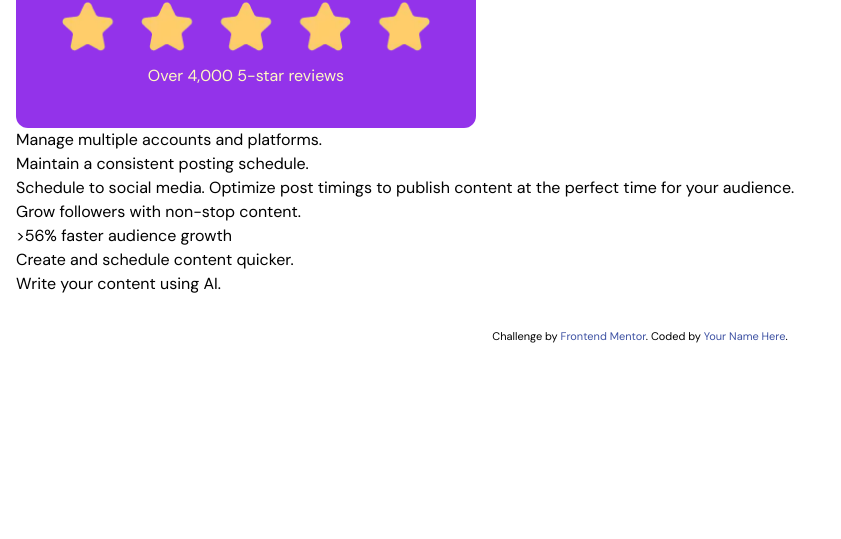
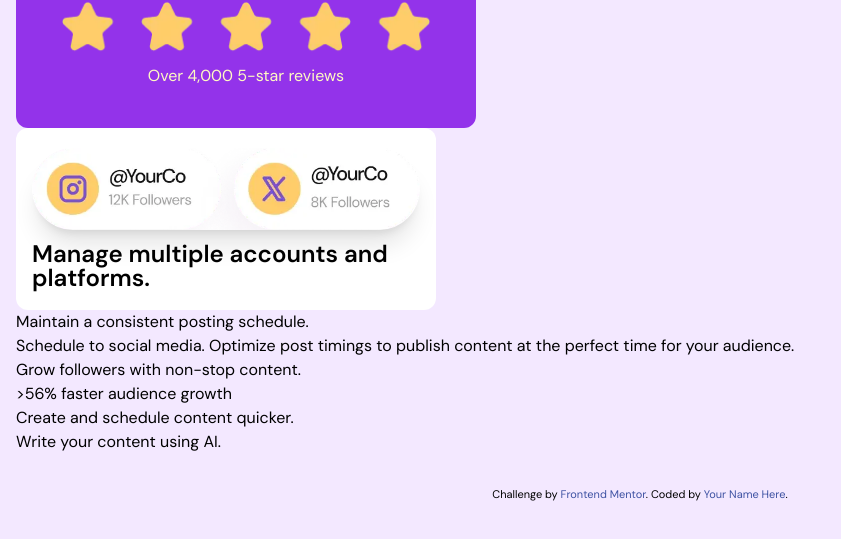
Before and after one commit to vince-pino/fem-bento-grid, a website: page index.html in a window 1280 px wide. Shown: the part 187-726 px from the top of the page, without its empty margins (0-841 px from the left). Drawn offline with Linux system fonts and the light colour scheme.

Commit message:
style second div

```diff
--- a/index.html
+++ b/index.html
@@ -18,9 +18,10 @@
     .attribution a { color: hsl(228, 45%, 44%); }
   </style>
 </head>
-<body class="font-['DM Sans'] h-full w-full">
+<body class="font-['DM Sans'] h-full w-full bg-purple-100">
 
   <main class="py-8 px-4">
+
     <div class="bg-purple-600 p-10 rounded-xl max-w-[460px]">
       <h1 class="text-5xl font-medium text-white text-center mb-4">
         Social Media <span class="text-yellow-400">10x</span> Faster with AI
@@ -31,8 +32,11 @@
       </p>
     </div>
 
-    <div>
-      Manage multiple accounts and platforms.
+    <div class="py-5 px-4 bg-white rounded-xl max-w-[420px]">
+      <img class="rounded-full shadow-xl" src="assets/images/illustration-multiple-platforms.webp" alt="">
+      <h2 class="pt-3 text-2xl leading-none font-semibold">
+        Manage multiple accounts and platforms.
+      </h2>
     </div>
 
     <div>
```
Also changed, not shown: dist/output.css.
